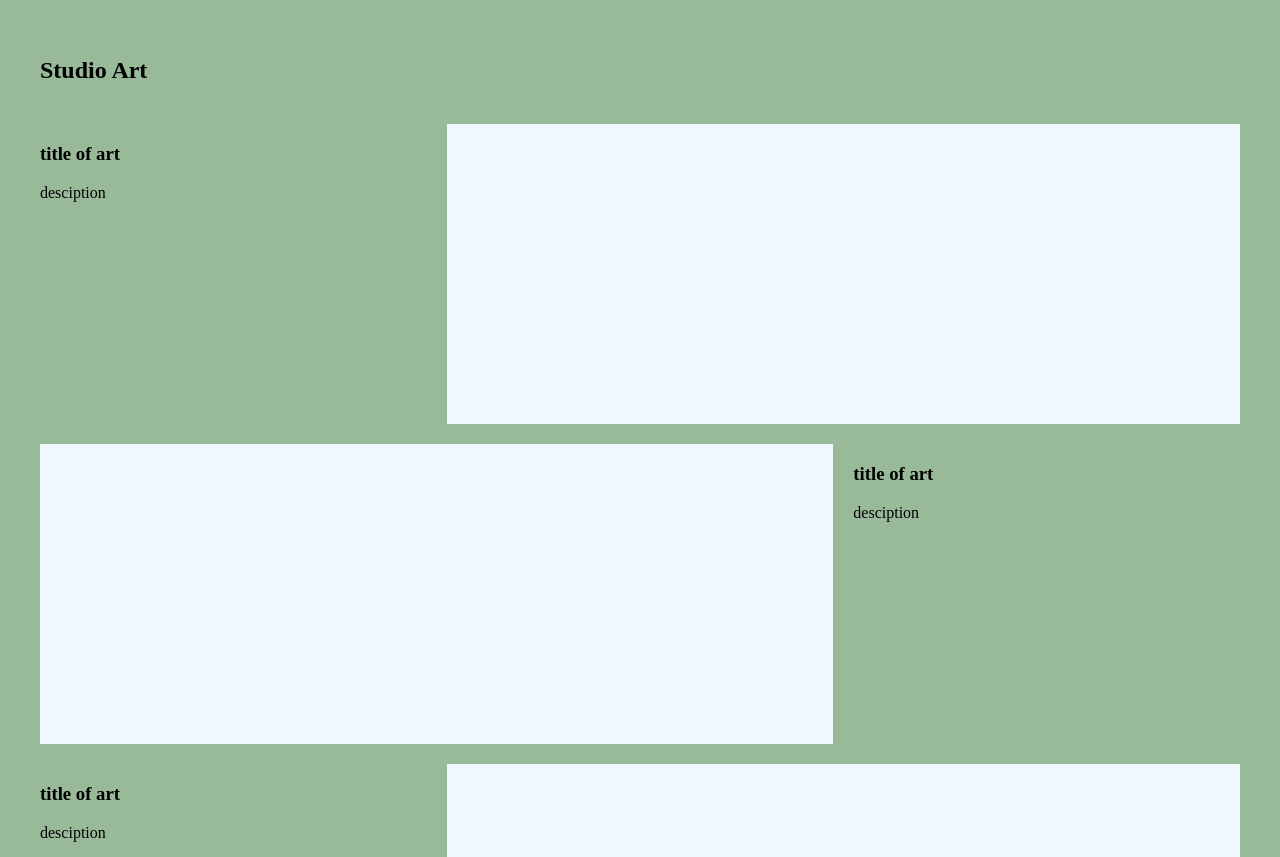
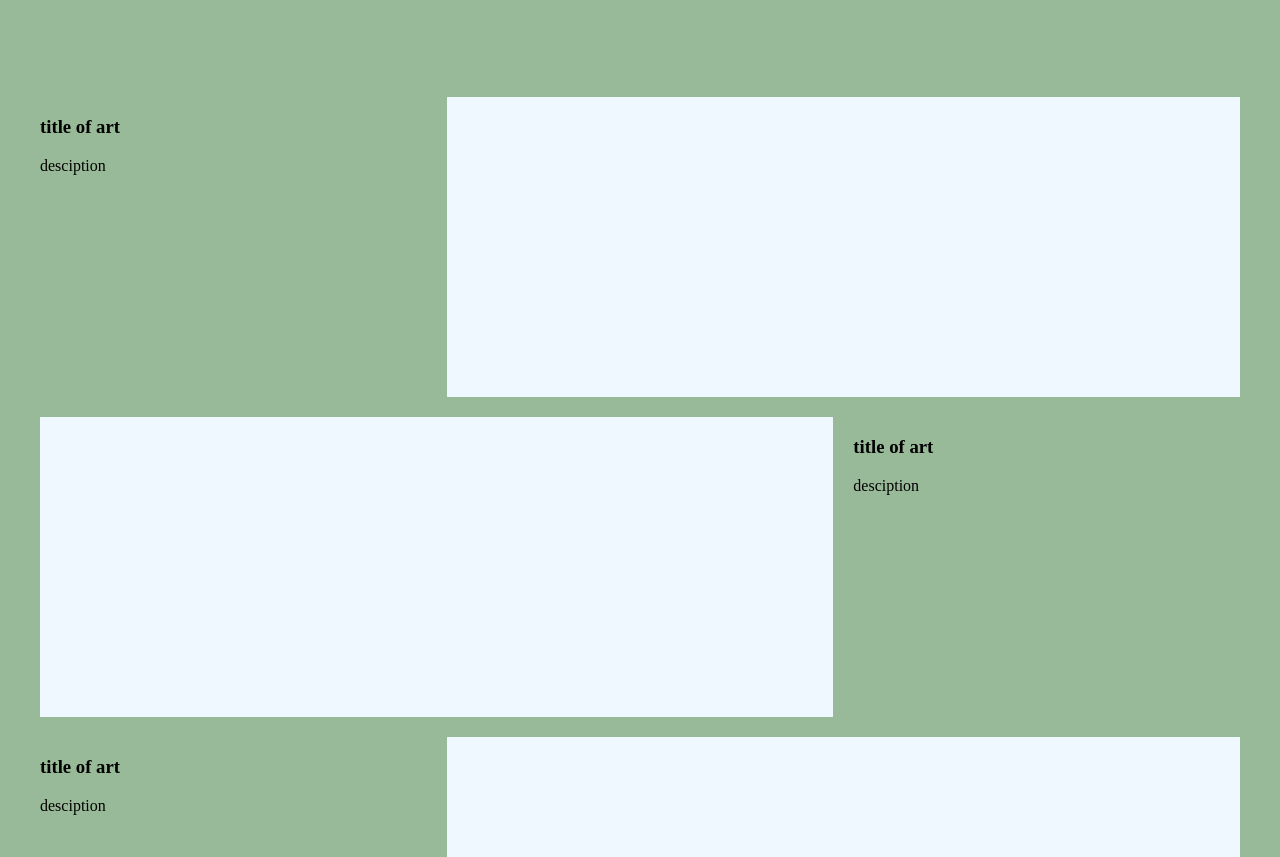
Before and after one commit to SaharahO/SaharahO.github.io, a plain HTML site: page index.html in a window 1280 px wide. Shown: the part 7473-8330 px from the top of the page. Drawn offline with Linux system fonts and the light colour scheme; a web font is replaced by a local one.

Commit message:
Added content and discription

```diff
--- a/index.html
+++ b/index.html
@@ -532,7 +532,7 @@
                 </div>
                 <a id="Studio-Art" class="project-type-link"></a>
                 <h2 class="Project-Type-Title">
-                    Studio Art
+                   <img src="" alt="">
                 </h2>
                 <div class="Project">
                     <div class="Description">
```
